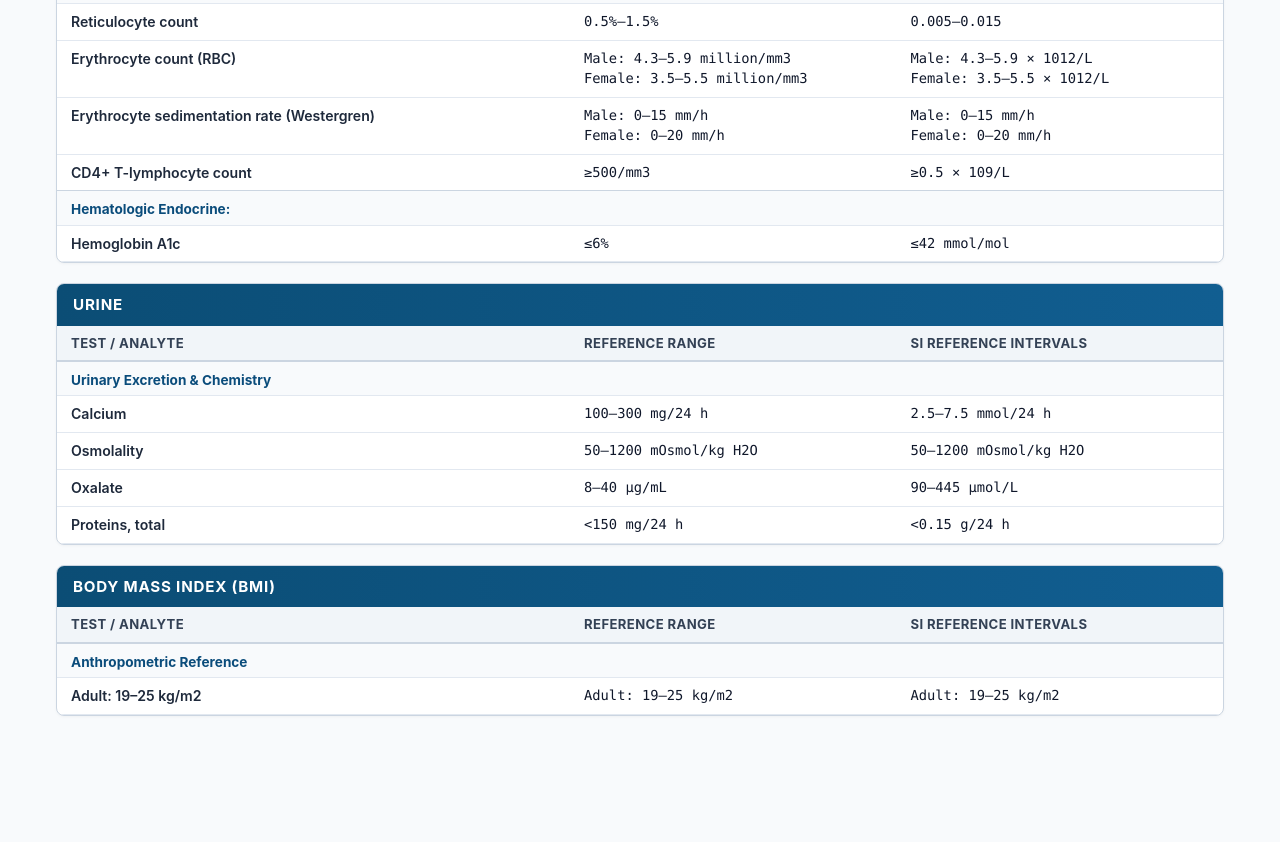
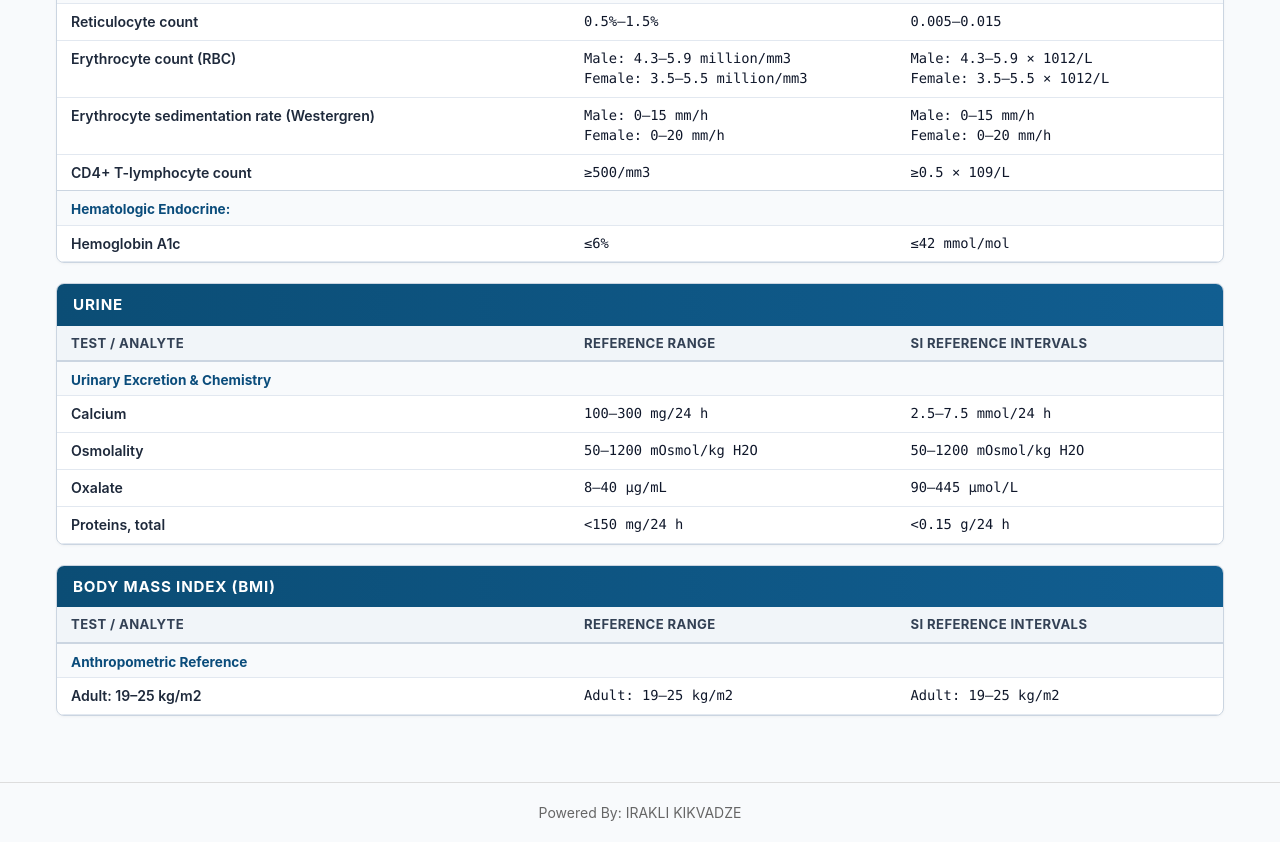
Before and after one commit to gatewayirakli-beep/Laboratory-Values, a plain HTML site: page index.html in a window 1280 px wide. Shown: the part 4353-5195 px from the top of the page. Before the commit the page ends 5105 px from the top, so only its background shows below. Drawn offline with Linux system fonts and the light colour scheme.

Commit message:
Update index.html

```diff
--- a/index.html
+++ b/index.html
@@ -1439,5 +1439,8 @@
     // Initialize display state
     updateCalcDisplay();
   </script>
+  <div style="text-align: center; padding: 20px; margin-top: 30px; color: #666; font-size: 14px; border-top: 1px solid #ddd;">
+  Powered By: IRAKLI KIKVADZE
+</div>
 </body>
 </html>
```
